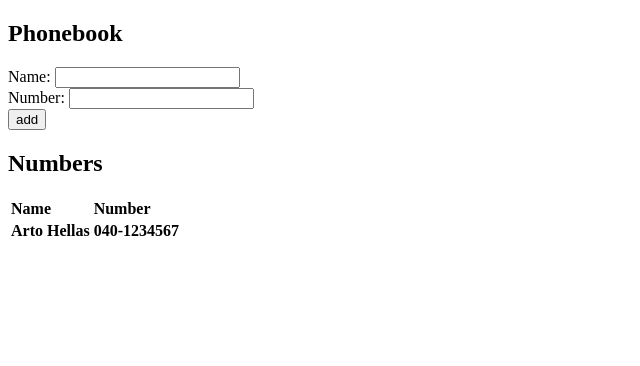
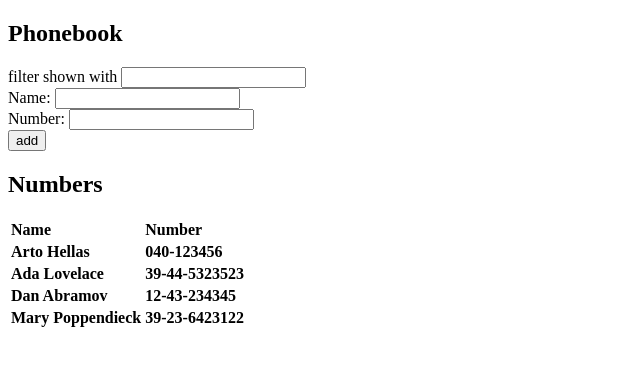
Before and after one commit to areizas/fullstack-open-course-exercises, a React (Create React App) app in the folder part2/3-phonebook/: page / in a window 1280 px wide. Shown: the top 366 px of the page, without its empty margins (0-640 px from the left). Built offline with nearby package versions, Linux system fonts and the light colour scheme.

Commit message:
Ex 2.9: Adding filter feature

```diff
--- a/part2/3-phonebook/src/App.js
+++ b/part2/3-phonebook/src/App.js
@@ -4,7 +4,10 @@ import PhoneBook from "./components/Phonebook";
 const App = () => {
 
     const initialPersons = [
-        { name: 'Arto Hellas', number: '040-1234567'}
+        { name: 'Arto Hellas', number: '040-123456' },
+        { name: 'Ada Lovelace', number: '39-44-5323523' },
+        { name: 'Dan Abramov', number: '12-43-234345' },
+        { name: 'Mary Poppendieck', number: '39-23-6423122' }
     ]
 
     return (
--- /dev/null
+++ b/part2/3-phonebook/src/components/AddPersonForm.js
@@ -0,0 +1,49 @@
+import React, {useState} from "react";
+
+const AddPersonForm = ({persons, setPersons}) => {
+
+    const [newName, setNewName] = useState('')
+    const [newNumber, setNewNumber] = useState('')
+
+    const handleOnChangeNewName = (event) => {
+        setNewName(event.target.value)
+    }
+    const handleOnChangeNewNumber = (event) => {
+        setNewNumber(event.target.value)
+    }
+
+    const addNewPerson = (event) => {
+        event.preventDefault()
+        if (persons.some( (person) => person.name === newName)){
+            alert(newName + " is already added to phonebook")
+        } else{
+            const personObject = {
+                name: newName, number: newNumber
+            }
+            setPersons(persons.concat(personObject))
+            setNewName('')
+            setNewNumber('')
+        }
+    }
+    return (
+        <form onSubmit={addNewPerson}>
+            <div>
+                Name: <input
+                value={newName}
+                onChange={handleOnChangeNewName}
+            />
+            </div>
+            <div>
+                Number: <input
+                value={newNumber}
+                onChange={handleOnChangeNewNumber}
+            />
+            </div>
+            <div>
+                <button type="submit" >add</button>
+            </div>
+        </form>
+    )
+}
+
+export default AddPersonForm
--- a/part2/3-phonebook/src/components/Numbers.js
+++ b/part2/3-phonebook/src/components/Numbers.js
@@ -12,7 +12,7 @@ const Numbers = ({persons}) => {
                         <th align='left'>Number</th>
                     </tr>
                 </thead>
-                {persons.map( person => <Person person={person}/>)}
+                {persons.map( person => <Person key={person.name} person={person}/>)}
             </table>
         </div>
     )
--- a/part2/3-phonebook/src/components/Phonebook.js
+++ b/part2/3-phonebook/src/components/Phonebook.js
@@ -1,54 +1,25 @@
 import React, {useState} from "react";
 import Numbers from "./Numbers";
+import AddPersonForm from "./AddPersonForm";
 
 const PhoneBook = ({initialPersons}) => {
 
     const [persons, setPersons] = useState(initialPersons.length>0 ? initialPersons : [])
-    const [newName, setNewName] = useState('')
-    const [newNumber, setNewNumber] = useState('')
+    const [filter, setFilter] = useState('')
 
-    const handleOnChangeNewName = (event) => {
-        setNewName(event.target.value)
-    }
-    const handleOnChangeNewNumber = (event) => {
-        setNewNumber(event.target.value)
-    }
-
-    const addNewPerson = (event) => {
-        event.preventDefault()
-        if (persons.some( (person) => person.name === newName)){
-            alert(newName + " is already added to phonebook")
-        } else{
-            const personObject = {
-                name: newName, number: newNumber
-            }
-            setPersons(persons.concat(personObject))
-            setNewName('')
-            setNewNumber('')
-        }
-    }
+    const handleOnChangeFilter = (event) => setFilter(event.target.value)
+    const personToShow = filter.length>0
+        ? persons.filter(person => person.name.includes(filter))
+        : persons
 
     return (
         <div>
             <h2>Phonebook</h2>
-            <form onSubmit={addNewPerson}>
-                <div>
-                    Name: <input
-                    value={newName}
-                    onChange={handleOnChangeNewName}
-                    />
-                </div>
-                <div>
-                    Number: <input
-                    value={newNumber}
-                    onChange={handleOnChangeNewNumber}
-                />
-                </div>
-                <div>
-                    <button type="submit" >add</button>
-                </div>
-            </form>
-            <Numbers persons={persons}/>
+            <div>
+                filter shown with <input value={filter} onChange={handleOnChangeFilter}/>
+            </div>
+            <AddPersonForm persons={persons} setPersons={setPersons}/>
+            <Numbers persons={personToShow}/>
         </div>
     )
 }
```
